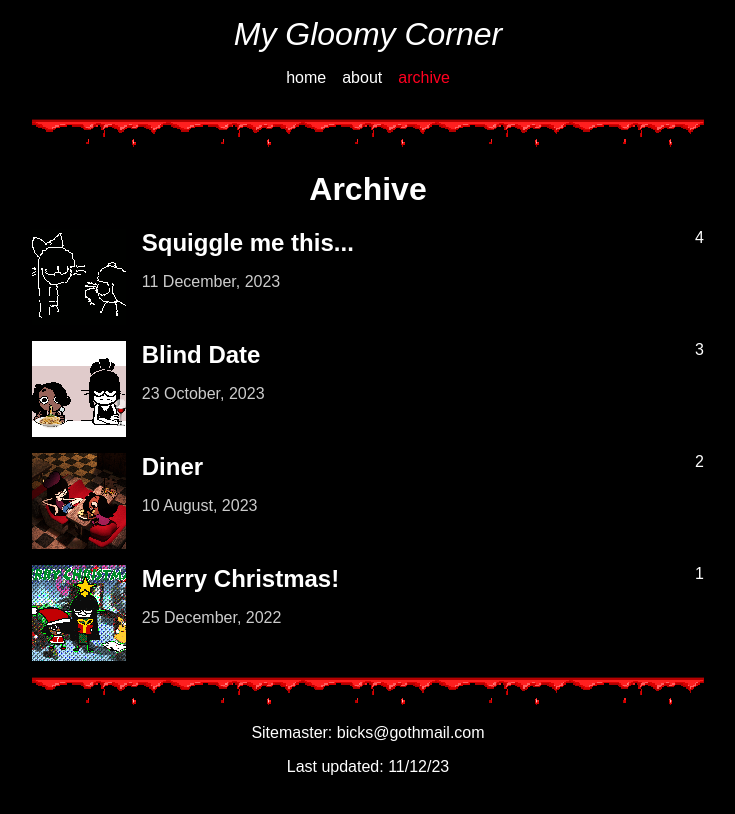
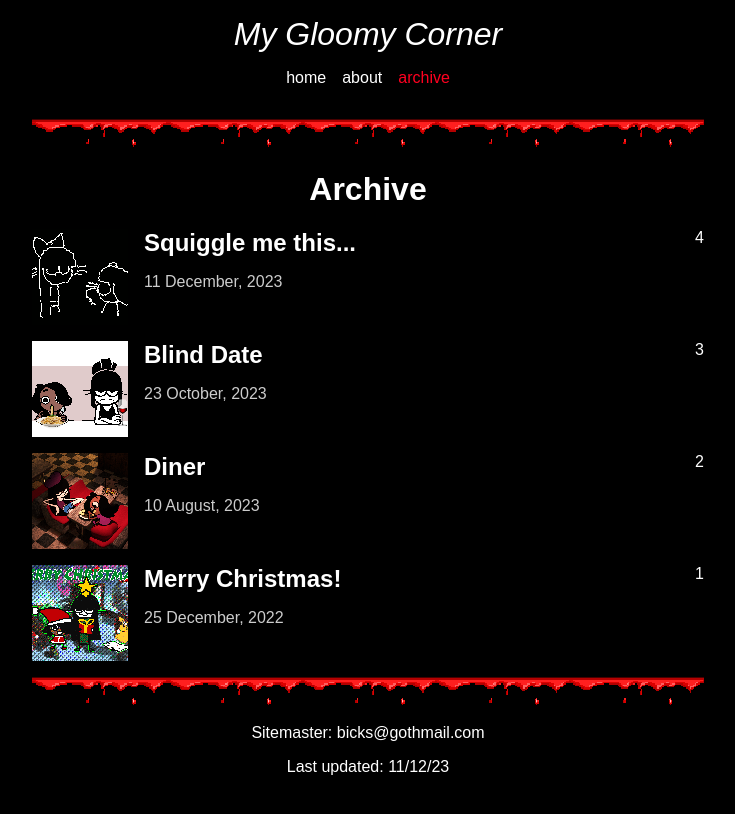
Before and after one commit to vitimesthree/mygloomycorner, a Jekyll site: the page built from archive.html, in a window 1280 px wide. Shown: the top 814 px of the page, without its empty margins (272-1007 px from the left). Built offline with Jekyll 4.4.1, drawn with Linux system fonts in a browser that asks for light colours.

Commit message:
Update site.scss

```diff
--- a/_sass/site.scss
+++ b/_sass/site.scss
@@ -71,11 +71,10 @@
 
         .list {
             display: flex;
+            gap: 1rem;
         }
 
         .thumbnail {
-            margin-right: 1rem;
-
             img {
                 $size: 6rem;
                 width: $size * 1.2;
```
